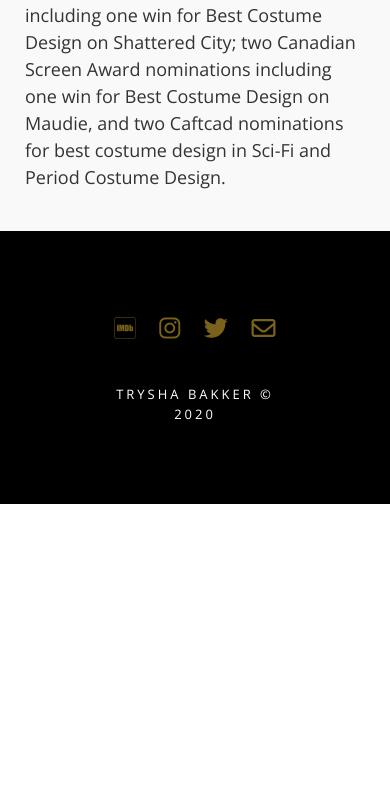
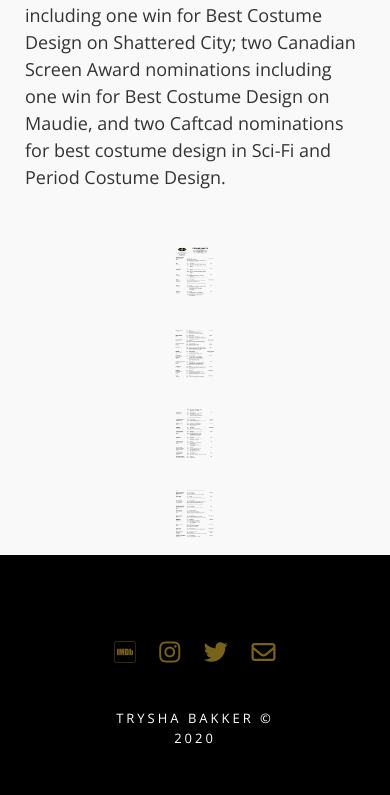
Before and after one commit to lucasporterbakker/tryshabakker, a PHP site: page /resume.html in a window 390 px wide. Shown: the part 1525-2320 px from the top of the page. Before the commit the page ends 2029 px from the top, so only its background shows below. Run offline with PHP 8.4, Linux system fonts and the light colour scheme; some libraries are stand-ins or nearby versions.

Commit message:
added CV Snippet

```diff
--- a/css/theme.css
+++ b/css/theme.css
@@ -129,13 +129,12 @@ a:hover,a:focus {
 	padding:100px 0 100px 0;
 	text-align:center;
 	color:#fff;
-	background-image:radial-gradient(circle at 50% 50%,rgba(0,0,0,0.46),rgba(0,0,0,0.88)),url('https://images.unsplash.com/photo-1573161014948-94381974daf6?ixlib=rb-1.2.1&ixid=eyJhcHBfaWQiOjEyMDd9&auto=format&fit=crop&w=750&q=80');
+	background-image:radial-gradient(circle at 50% 50%,rgba(0,0,0,0.23),rgba(0,0,0,0.44)),url('https://images.unsplash.com/photo-1573161014948-94381974daf6?ixlib=rb-1.2.1&ixid=eyJhcHBfaWQiOjEyMDd9&auto=format&fit=crop&w=750&q=80');
 	-webkit-background-size:cover;
 	-moz-background-size:cover;
 	background-size:cover;
 	-o-background-size:cover;
 }
-
 
 
 .intro .intro-body {
@@ -659,6 +658,53 @@ section {
 	margin: 10px;
 }
 
+.cv-margin {
+	margin: 10px;
+	padding: 5px 150px 5px 150px;
+}
+
+
+/* iPhone 10 Media Queries */
+@media only screen
+and (min-device-width : 375px)
+and (max-device-width : 812px)
+and (-webkit-device-pixel-ratio : 3) {
+	.cv-margin {
+		margin: 10px;
+		padding: 5px 15px 5px 15px;
+	}
+}
+
+/* iPhone 6, 7, & 8 Media Queries */
+@media only screen
+and (min-device-width : 375px)
+and (max-device-width : 667px) {
+	.cv-margin {
+		margin: 10px;
+		padding: 5px 15px 5px 15px;
+	}
+}
+
+/* iPhone 6, 7, & 8 Plus Media Queries */
+@media only screen
+and (min-device-width : 414px)
+and (max-device-width : 736px) {
+	.cv-margin {
+		margin: 10px;
+		padding: 5px 15px 5px 15px;
+	}
+}
+
+/* iPhone 5 & 5S Media Queries */
+@media only screen
+and (min-device-width : 320px)
+and (max-device-width : 568px) {
+	.cv-margin {
+		margin: 10px;
+		padding: 5px 15px 5px 15px;
+	}
+}
+
 .grids {
   position: fixed;
   width: 100%;
--- a/index.html
+++ b/index.html
@@ -62,6 +62,7 @@
 </nav>
 <!-- Intro Header -->
 <header class="intro">
+<!-- <header class="intro" style="background-image:radial-gradient(circle at 50% 50%,rgba(0,0,0,0.46),rgba(0,0,0,0.88)),url('assets/images/maudie-banner-image.png');">	 -->
 <div class="intro-body">
 	<div class="container">
 		<div class="row">
--- a/resume.html
+++ b/resume.html
@@ -100,6 +100,28 @@
 		</div>
 	</div>
 </div>
+
+<div class="col-lg-12 col-md-12 col-sm-12 col-xs-12">
+	<div class="cv-margin">
+		<img src="assets/images/cv-1.png" alt="">
+	</div>
+</div>
+<div class="col-lg-12 col-md-12 col-sm-12 col-xs-12">
+	<div class="cv-margin">
+		<img src="assets/images/cv-2.png" alt="">
+	</div>
+</div>
+<div class="col-lg-12 col-md-12 col-sm-12 col-xs-12">
+	<div class="cv-margin">
+		<img src="assets/images/cv-3.png" alt="">
+	</div>
+</div>
+<div class="col-lg-12 col-md-12 col-sm-12 col-xs-12">
+	<div class="cv-margin">
+		<img src="assets/images/cv-4.png" alt="">
+	</div>
+</div>
+
 </section>
 <!-- Footer -->
 <footer>
```
Also changed, not shown: assets/images/cv-1.png (added), assets/images/cv-2.png (added), assets/images/cv-3.png (added), assets/images/cv-4.png (added), assets/images/maudie-banner-image.png (added).
